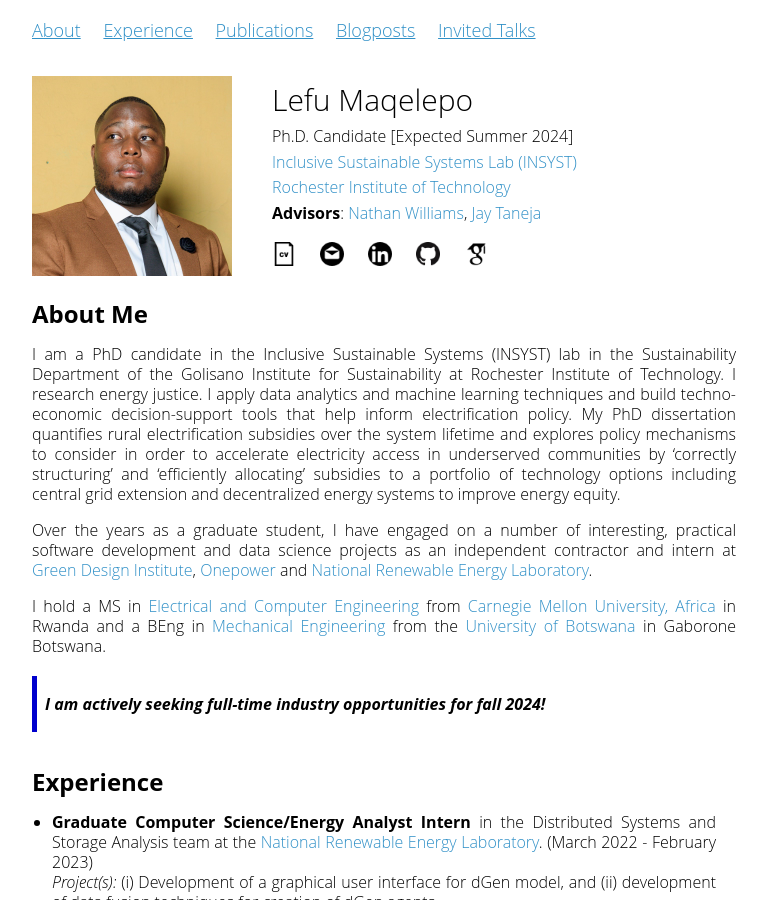
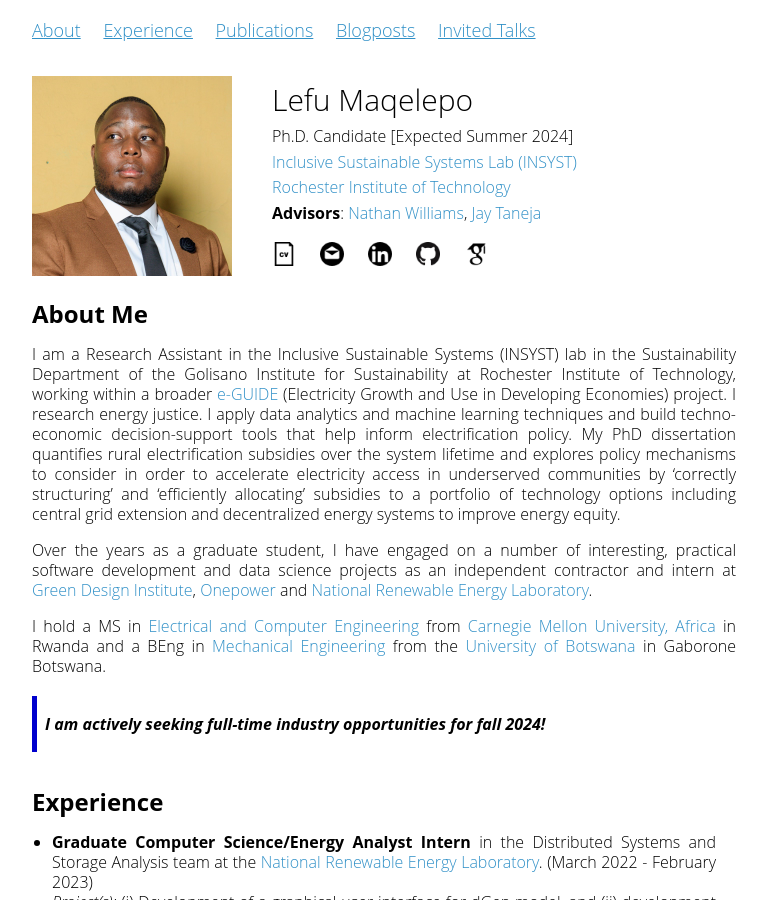
Before and after one commit to ljmaqele/ljmaqele.github.io, a Jekyll site: the page built from index.md, in a window 1280 px wide and 900 px high. Shown: the whole window, without its empty margins (256-1023 px from the left). Built offline with Jekyll 4.4.1, drawn with Linux system fonts in a browser that asks for light colours; our own code applies the rules of GitHub Pages for plain Markdown files.

Commit message:
Update index.md

```diff
--- a/index.md
+++ b/index.md
@@ -4,7 +4,7 @@
 
 ## About Me
 
-I am a PhD candidate in the Inclusive Sustainable Systems (INSYST) lab in the Sustainability Department of the Golisano Institute for Sustainability at Rochester Institute of Technology.  I research energy justice. I apply data analytics and machine learning techniques and build techno-economic decision-support tools that help inform electrification policy. My PhD dissertation quantifies rural electrification subsidies over the system lifetime and explores policy mechanisms to consider in order to accelerate electricity access in underserved communities by 'correctly structuring' and 'efficiently allocating' subsidies to a portfolio of technology options including central grid extension and decentralized energy systems to improve energy equity.
+I am a Research Assistant in the Inclusive Sustainable Systems (INSYST) lab in the Sustainability Department of the Golisano Institute for Sustainability at Rochester Institute of Technology, working within a broader [e-GUIDE](https://eguide.io) (Electricity Growth and Use in Developing Economies) project.  I research energy justice. I apply data analytics and machine learning techniques and build techno-economic decision-support tools that help inform electrification policy. My PhD dissertation quantifies rural electrification subsidies over the system lifetime and explores policy mechanisms to consider in order to accelerate electricity access in underserved communities by 'correctly structuring' and 'efficiently allocating' subsidies to a portfolio of technology options including central grid extension and decentralized energy systems to improve energy equity.
 
 Over the years as a graduate student, I have engaged on a number of interesting, practical software development and data science projects as an independent contractor and intern at [Green Design Institute](https://www.cmu.edu/epp/research/research-centers/), [Onepower](https://1pwrafrica.com) and [National Renewable Energy Laboratory](https://www.nrel.gov/analysis/dgen/).
 
```
